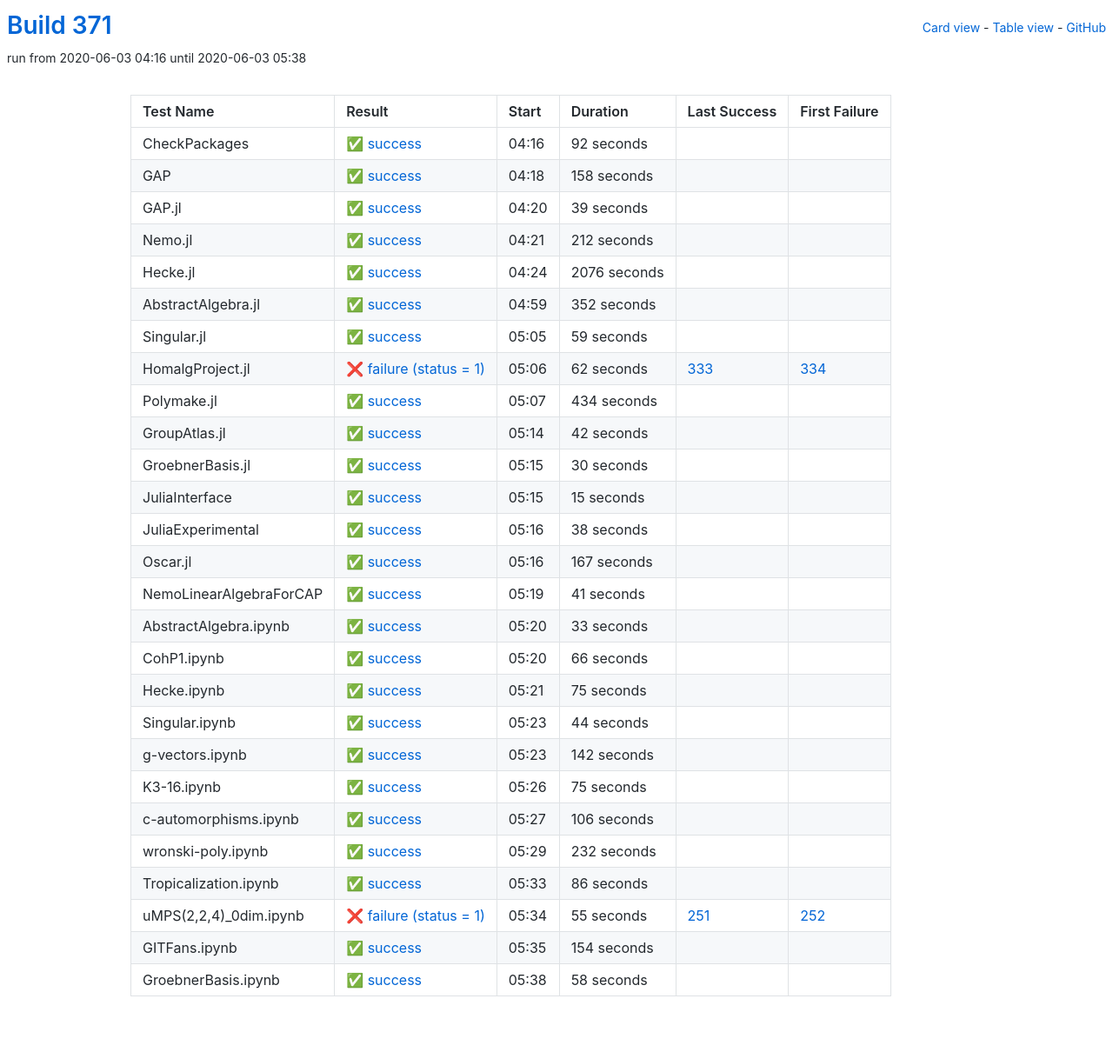
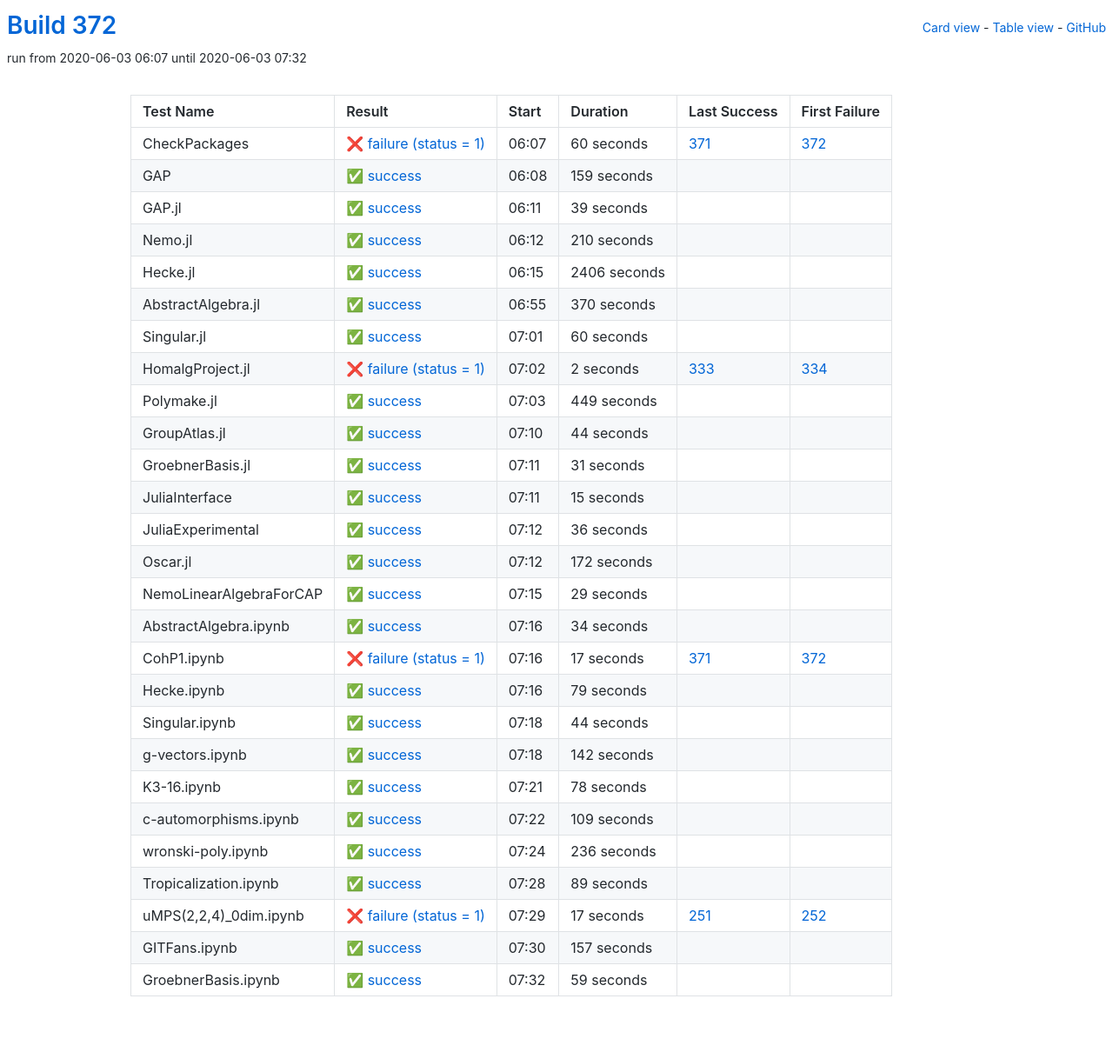
Before and after one commit to oscar-system/oscar-ci-status-1.4, a Jekyll site: the page built from table.html, in a window 1280 px wide. Shown: the whole page at 87% size. Built offline with Jekyll 4.4.1, drawn with Linux system fonts in a browser that asks for light colours.

Commit message:
Build 372

```diff
--- a/_data/ci.yml
+++ b/_data/ci.yml
@@ -1,29 +1,29 @@
-build: 371
-build_url: https://oscarci.mathematik.uni-kl.de/job/oscar-julia-1.4/371/
+build: 372
+build_url: https://oscarci.mathematik.uni-kl.de/job/oscar-julia-1.4/372/
 job: oscar-julia-1.4
 tests:
-- duration: 92
-  exitcode: 0
-  first_failure: false
-  first_failure_url: null
+- duration: 60
+  exitcode: 1
+  first_failure: 372
+  first_failure_url: https://oscarci.mathematik.uni-kl.de/job/oscar-julia-1.4/372/
   id: checkpackages
-  last_success: false
-  last_success_url: null
-  log: https://oscarci.mathematik.uni-kl.de/job/oscar-julia-1.4/371/artifact/logs/build-371/CheckPackages.log
+  last_success: 371
+  last_success_url: https://oscarci.mathematik.uni-kl.de/job/oscar-julia-1.4/371/
+  log: https://oscarci.mathematik.uni-kl.de/job/oscar-julia-1.4/372/artifact/logs/build-372/CheckPackages.log
   name: CheckPackages
-  start: 2020-06-03 04:16
-  status: success
-  success: true
-- duration: 158
+  start: 2020-06-03 06:07
+  status: failure
+  success: false
+- duration: 159
   exitcode: 0
   first_failure: false
   first_failure_url: null
   id: gap
   last_success: false
   last_success_url: null
-  log: https://oscarci.mathematik.uni-kl.de/job/oscar-julia-1.4/371/artifact/logs/build-371/GAP.log
+  log: https://oscarci.mathematik.uni-kl.de/job/oscar-julia-1.4/372/artifact/logs/build-372/GAP.log
   name: GAP
-  start: 2020-06-03 04:18
+  start: 2020-06-03 06:08
   status: success
   success: true
 - duration: 39
@@ -33,105 +33,105 @@ tests:
   id: gap-jl
   last_success: false
   last_success_url: null
-  log: https://oscarci.mathematik.uni-kl.de/job/oscar-julia-1.4/371/artifact/logs/build-371/GAP.jl.log
+  log: https://oscarci.mathematik.uni-kl.de/job/oscar-julia-1.4/372/artifact/logs/build-372/GAP.jl.log
   name: GAP.jl
-  start: 2020-06-03 04:20
+  start: 2020-06-03 06:11
   status: success
   success: true
-- duration: 212
+- duration: 210
   exitcode: 0
   first_failure: false
   first_failure_url: null
   id: nemo-jl
   last_success: false
   last_success_url: null
-  log: https://oscarci.mathematik.uni-kl.de/job/oscar-julia-1.4/371/artifact/logs/build-371/Nemo.jl.log
+  log: https://oscarci.mathematik.uni-kl.de/job/oscar-julia-1.4/372/artifact/logs/build-372/Nemo.jl.log
   name: Nemo.jl
-  start: 2020-06-03 04:21
+  start: 2020-06-03 06:12
   status: success
   success: true
-- duration: 2076
+- duration: 2406
   exitcode: 0
   first_failure: false
   first_failure_url: null
   id: hecke-jl
   last_success: false
   last_success_url: null
-  log: https://oscarci.mathematik.uni-kl.de/job/oscar-julia-1.4/371/artifact/logs/build-371/Hecke.jl.log
+  log: https://oscarci.mathematik.uni-kl.de/job/oscar-julia-1.4/372/artifact/logs/build-372/Hecke.jl.log
   name: Hecke.jl
-  start: 2020-06-03 04:24
+  start: 2020-06-03 06:15
   status: success
   success: true
-- duration: 352
+- duration: 370
   exitcode: 0
   first_failure: false
   first_failure_url: null
   id: abstractalgebra-jl
   last_success: false
   last_success_url: null
-  log: https://oscarci.mathematik.uni-kl.de/job/oscar-julia-1.4/371/artifact/logs/build-371/AbstractAlgebra.jl.log
+  log: https://oscarci.mathematik.uni-kl.de/job/oscar-julia-1.4/372/artifact/logs/build-372/AbstractAlgebra.jl.log
   name: AbstractAlgebra.jl
-  start: 2020-06-03 04:59
+  start: 2020-06-03 06:55
   status: success
   success: true
-- duration: 59
+- duration: 60
   exitcode: 0
   first_failure: false
   first_failure_url: null
   id: singular-jl
   last_success: false
   last_success_url: null
-  log: https://oscarci.mathematik.uni-kl.de/job/oscar-julia-1.4/371/artifact/logs/build-371/Singular.jl.log
+  log: https://oscarci.mathematik.uni-kl.de/job/oscar-julia-1.4/372/artifact/logs/build-372/Singular.jl.log
   name: Singular.jl
-  start: 2020-06-03 05:05
+  start: 2020-06-03 07:01
   status: success
   success: true
-- duration: 62
+- duration: 2
   exitcode: 1
   first_failure: 334
   first_failure_url: https://oscarci.mathematik.uni-kl.de/job/oscar-julia-1.4/334/
   id: homalgproject-jl
   last_success: 333
   last_success_url: https://oscarci.mathematik.uni-kl.de/job/oscar-julia-1.4/333/
-  log: https://oscarci.mathematik.uni-kl.de/job/oscar-julia-1.4/371/artifact/logs/build-371/HomalgProject.jl.log
+  log: https://oscarci.mathematik.uni-kl.de/job/oscar-julia-1.4/372/artifact/logs/build-372/HomalgProject.jl.log
   name: HomalgProject.jl
-  start: 2020-06-03 05:06
+  start: 2020-06-03 07:02
   status: failure
   success: false
-- duration: 434
+- duration: 449
   exitcode: 0
   first_failure: false
   first_failure_url: null
   id: polymake-jl
   last_success: false
   last_success_url: null
-  log: https://oscarci.mathematik.uni-kl.de/job/oscar-julia-1.4/371/artifact/logs/build-371/Polymake.jl.log
+  log: https://oscarci.mathematik.uni-kl.de/job/oscar-julia-1.4/372/artifact/logs/build-372/Polymake.jl.log
   name: Polymake.jl
-  start: 2020-06-03 05:07
+  start: 2020-06-03 07:03
   status: success
   success: true
-- duration: 42
+- duration: 44
   exitcode: 0
   first_failure: false
   first_failure_url: null
   id: groupatlas-jl
   last_success: false
   last_success_url: null
-  log: https://oscarci.mathematik.uni-kl.de/job/oscar-julia-1.4/371/artifact/logs/build-371/GroupAtlas.jl.log
+  log: https://oscarci.mathematik.uni-kl.de/job/oscar-julia-1.4/372/artifact/logs/build-372/GroupAtlas.jl.log
   name: GroupAtlas.jl
-  start: 2020-06-03 05:14
+  start: 2020-06-03 07:10
   status: success
   success: true
-- duration: 30
+- duration: 31
   exitcode: 0
   first_failure: false
   first_failure_url: null
   id: groebnerbasis-jl
   last_success: false
   last_success_url: null
-  log: https://oscarci.mathematik.uni-kl.de/job/oscar-julia-1.4/371/artifact/logs/build-371/GroebnerBasis.jl.log
+  log: https://oscarci.mathematik.uni-kl.de/job/oscar-julia-1.4/372/artifact/logs/build-372/GroebnerBasis.jl.log
   name: GroebnerBasis.jl
-  start: 2020-06-03 05:15
+  start: 2020-06-03 07:11
   status: success
   success: true
 - duration: 15
@@ -141,81 +141,81 @@ tests:
   id: juliainterface
   last_success: false
   last_success_url: null
-  log: https://oscarci.mathematik.uni-kl.de/job/oscar-julia-1.4/371/artifact/logs/build-371/JuliaInterface.log
+  log: https://oscarci.mathematik.uni-kl.de/job/oscar-julia-1.4/372/artifact/logs/build-372/JuliaInterface.log
   name: JuliaInterface
-  start: 2020-06-03 05:15
+  start: 2020-06-03 07:11
   status: success
   success: true
-- duration: 38
+- duration: 36
   exitcode: 0
   first_failure: false
   first_failure_url: null
   id: juliaexperimental
   last_success: false
   last_success_url: null
-  log: https://oscarci.mathematik.uni-kl.de/job/oscar-julia-1.4/371/artifact/logs/build-371/JuliaExperimental.log
+  log: https://oscarci.mathematik.uni-kl.de/job/oscar-julia-1.4/372/artifact/logs/build-372/JuliaExperimental.log
   name: JuliaExperimental
-  start: 2020-06-03 05:16
+  start: 2020-06-03 07:12
   status: success
   success: true
-- duration: 167
+- duration: 172
   exitcode: 0
   first_failure: false
   first_failure_url: null
   id: oscar-jl
   last_success: false
   last_success_url: null
-  log: https://oscarci.mathematik.uni-kl.de/job/oscar-julia-1.4/371/artifact/logs/build-371/Oscar.jl.log
+  log: https://oscarci.mathematik.uni-kl.de/job/oscar-julia-1.4/372/artifact/logs/build-372/Oscar.jl.log
   name: Oscar.jl
-  start: 2020-06-03 05:16
+  start: 2020-06-03 07:12
   status: success
   success: true
-- duration: 41
+- duration: 29
   exitcode: 0
   first_failure: false
   first_failure_url: null
   id: nemolinearalgebraforcap
   last_success: false
   last_success_url: null
-  log: https://oscarci.mathematik.uni-kl.de/job/oscar-julia-1.4/371/artifact/logs/build-371/NemoLinearAlgebraForCAP.log
+  log: https://oscarci.mathematik.uni-kl.de/job/oscar-julia-1.4/372/artifact/logs/build-372/NemoLinearAlgebraForCAP.log
   name: NemoLinearAlgebraForCAP
-  start: 2020-06-03 05:19
+  start: 2020-06-03 07:15
   status: success
   success: true
-- duration: 33
+- duration: 34
   exitcode: 0
   first_failure: false
   first_failure_url: null
   id: abstractalgebra-ipynb
   last_success: false
   last_success_url: null
-  log: https://oscarci.mathematik.uni-kl.de/job/oscar-julia-1.4/371/artifact/logs/build-371/AbstractAlgebra.ipynb.log
+  log: https://oscarci.mathematik.uni-kl.de/job/oscar-julia-1.4/372/artifact/logs/build-372/AbstractAlgebra.ipynb.log
   name: AbstractAlgebra.ipynb
-  start: 2020-06-03 05:20
+  start: 2020-06-03 07:16
   status: success
   success: true
-- duration: 66
-  exitcode: 0
-  first_failure: false
-  first_failure_url: null
+- duration: 17
+  exitcode: 1
+  first_failure: 372
+  first_failure_url: https://oscarci.mathematik.uni-kl.de/job/oscar-julia-1.4/372/
   id: cohp1-ipynb
-  last_success: false
-  last_success_url: null
-  log: https://oscarci.mathematik.uni-kl.de/job/oscar-julia-1.4/371/artifact/logs/build-371/CohP1.ipynb.log
+  last_success: 371
+  last_success_url: https://oscarci.mathematik.uni-kl.de/job/oscar-julia-1.4/371/
+  log: https://oscarci.mathematik.uni-kl.de/job/oscar-julia-1.4/372/artifact/logs/build-372/CohP1.ipynb.log
   name: CohP1.ipynb
-  start: 2020-06-03 05:20
-  status: success
-  success: true
-- duration: 75
+  start: 2020-06-03 07:16
+  status: failure
+  success: false
+- duration: 79
   exitcode: 0
   first_failure: false
   first_failure_url: null
   id: hecke-ipynb
   last_success: false
   last_success_url: null
-  log: https://oscarci.mathematik.uni-kl.de/job/oscar-julia-1.4/371/artifact/logs/build-371/Hecke.ipynb.log
+  log: https://oscarci.mathematik.uni-kl.de/job/oscar-julia-1.4/372/artifact/logs/build-372/Hecke.ipynb.log
   name: Hecke.ipynb
-  start: 2020-06-03 05:21
+  start: 2020-06-03 07:16
   status: success
   success: true
 - duration: 44
@@ -225,9 +225,9 @@ tests:
   id: singular-ipynb
   last_success: false
   last_success_url: null
-  log: https://oscarci.mathematik.uni-kl.de/job/oscar-julia-1.4/371/artifact/logs/build-371/Singular.ipynb.log
+  log: https://oscarci.mathematik.uni-kl.de/job/oscar-julia-1.4/372/artifact/logs/build-372/Singular.ipynb.log
   name: Singular.ipynb
-  start: 2020-06-03 05:23
+  start: 2020-06-03 07:18
   status: success
   success: true
 - duration: 142
@@ -237,92 +237,92 @@ tests:
   id: g-vectors-ipynb
   last_success: false
   last_success_url: null
-  log: https://oscarci.mathematik.uni-kl.de/job/oscar-julia-1.4/371/artifact/logs/build-371/g-vectors.ipynb.log
+  log: https://oscarci.mathematik.uni-kl.de/job/oscar-julia-1.4/372/artifact/logs/build-372/g-vectors.ipynb.log
   name: g-vectors.ipynb
-  start: 2020-06-03 05:23
+  start: 2020-06-03 07:18
   status: success
   success: true
-- duration: 75
+- duration: 78
   exitcode: 0
   first_failure: false
   first_failure_url: null
   id: k3-16-ipynb
   last_success: false
   last_success_url: null
-  log: https://oscarci.mathematik.uni-kl.de/job/oscar-julia-1.4/371/artifact/logs/build-371/K3-16.ipynb.log
+  log: https://oscarci.mathematik.uni-kl.de/job/oscar-julia-1.4/372/artifact/logs/build-372/K3-16.ipynb.log
   name: K3-16.ipynb
-  start: 2020-06-03 05:26
+  start: 2020-06-03 07:21
   status: success
   success: true
-- duration: 106
+- duration: 109
   exitcode: 0
   first_failure: false
   first_failure_url: null
   id: c-automorphisms-ipynb
   last_success: false
   last_success_url: null
-  log: https://oscarci.mathematik.uni-kl.de/job/oscar-julia-1.4/371/artifact/logs/build-371/c-automorphisms.ipynb.log
+  log: https://oscarci.mathematik.uni-kl.de/job/oscar-julia-1.4/372/artifact/logs/build-372/c-automorphisms.ipynb.log
   name: c-automorphisms.ipynb
-  start: 2020-06-03 05:27
+  start: 2020-06-03 07:22
   status: success
   success: true
-- duration: 232
+- duration: 236
   exitcode: 0
   first_failure: false
   first_failure_url: null
   id: wronski-poly-ipynb
   last_success: false
   last_success_url: null
-  log: https://oscarci.mathematik.uni-kl.de/job/oscar-julia-1.4/371/artifact/logs/build-371/wronski-poly.ipynb.log
+  log: https://oscarci.mathematik.uni-kl.de/job/oscar-julia-1.4/372/artifact/logs/build-372/wronski-poly.ipynb.log
   name: wronski-poly.ipynb
-  start: 2020-06-03 05:29
+  start: 2020-06-03 07:24
   status: success
   success: true
-- duration: 86
+- duration: 89
   exitcode: 0
   first_failure: false
   first_failure_url: null
   id: tropicalization-ipynb
   last_success: false
   last_success_url: null
-  log: https://oscarci.mathematik.uni-kl.de/job/oscar-julia-1.4/371/artifact/logs/build-371/Tropicalization.ipynb.log
+  log: https://oscarci.mathematik.uni-kl.de/job/oscar-julia-1.4/372/artifact/logs/build-372/Tropicalization.ipynb.log
   name: Tropicalization.ipynb
-  start: 2020-06-03 05:33
+  start: 2020-06-03 07:28
   status: success
   success: true
-- duration: 55
+- duration: 17
   exitcode: 1
   first_failure: 252
   first_failure_url: https://oscarci.mathematik.uni-kl.de/job/oscar-julia-1.4/252/
   id: umps-2-2-4-0dim-ipynb
   last_success: 251
   last_success_url: https://oscarci.mathematik.uni-kl.de/job/oscar-julia-1.4/251/
-  log: https://oscarci.mathematik.uni-kl.de/job/oscar-julia-1.4/371/artifact/logs/build-371/uMPS-2-2-4-_0dim.ipynb.log
+  log: https://oscarci.mathematik.uni-kl.de/job/oscar-julia-1.4/372/artifact/logs/build-372/uMPS-2-2-4-_0dim.ipynb.log
   name: uMPS(2,2,4)_0dim.ipynb
-  start: 2020-06-03 05:34
+  start: 2020-06-03 07:29
   status: failure
   success: false
-- duration: 154
+- duration: 157
   exitcode: 0
   first_failure: false
   first_failure_url: null
   id: gitfans-ipynb
   last_success: false
   last_success_url: null
-  log: https://oscarci.mathematik.uni-kl.de/job/oscar-julia-1.4/371/artifact/logs/build-371/GITFans.ipynb.log
+  log: https://oscarci.mathematik.uni-kl.de/job/oscar-julia-1.4/372/artifact/logs/build-372/GITFans.ipynb.log
   name: GITFans.ipynb
-  start: 2020-06-03 05:35
+  start: 2020-06-03 07:30
   status: success
   success: true
-- duration: 58
+- duration: 59
   exitcode: 0
   first_failure: false
   first_failure_url: null
   id: groebnerbasis-ipynb
   last_success: false
   last_success_url: null
-  log: https://oscarci.mathematik.uni-kl.de/job/oscar-julia-1.4/371/artifact/logs/build-371/GroebnerBasis.ipynb.log
+  log: https://oscarci.mathematik.uni-kl.de/job/oscar-julia-1.4/372/artifact/logs/build-372/GroebnerBasis.ipynb.log
   name: GroebnerBasis.ipynb
-  start: 2020-06-03 05:38
+  start: 2020-06-03 07:32
   status: success
   success: true
```
Also changed, not shown: README.md.
